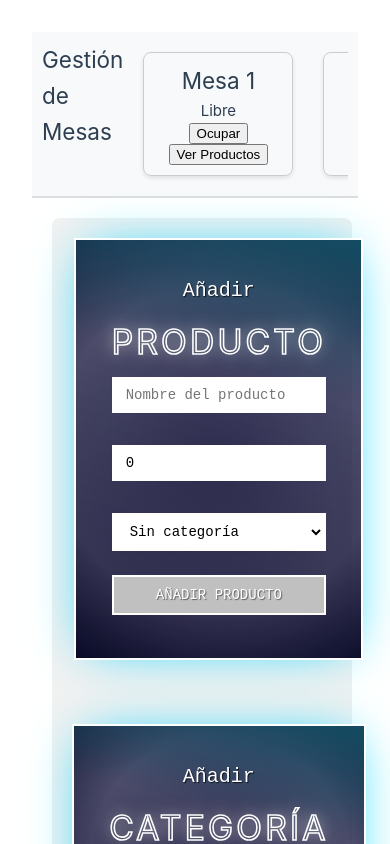
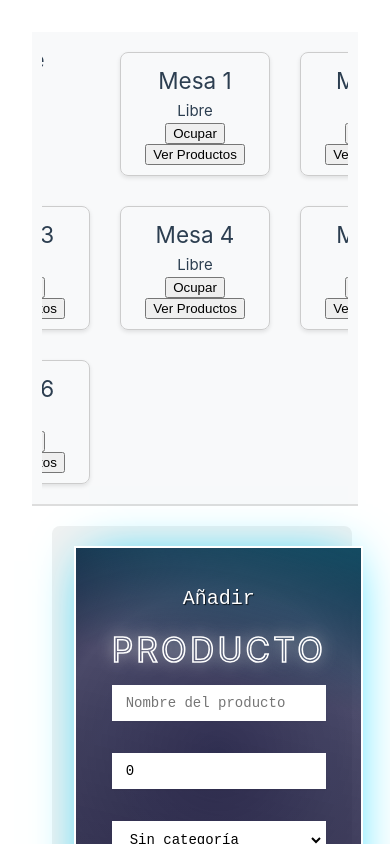
Before and after one commit to ppsegur/tpv, a Vue app: page / in a window 390 px wide. Shown: the top 844 px of the page. Built offline with nearby package versions, Linux system fonts and the light colour scheme.

Commit message:
refactor: change mesas layout from flex to grid for better responsiveness

```diff
--- a/src/views/MesasView.vue
+++ b/src/views/MesasView.vue
@@ -85,10 +85,12 @@ const clearProducts = () => {
 
 <style>
 .mesas {
-  display: flex;
-  flex-wrap: nowrap; /* Evita que las mesas se envuelvan */
+  display: grid;
+  grid-template-columns: repeat(3, 1fr); /* Three columns */
+
   overflow-x: auto; /* Permite desplazamiento horizontal si es necesario */
   gap: 10px; /* Espaciado entre las mesas */
+  justify-content: center;
 }
 
 .mesa-card {
```
